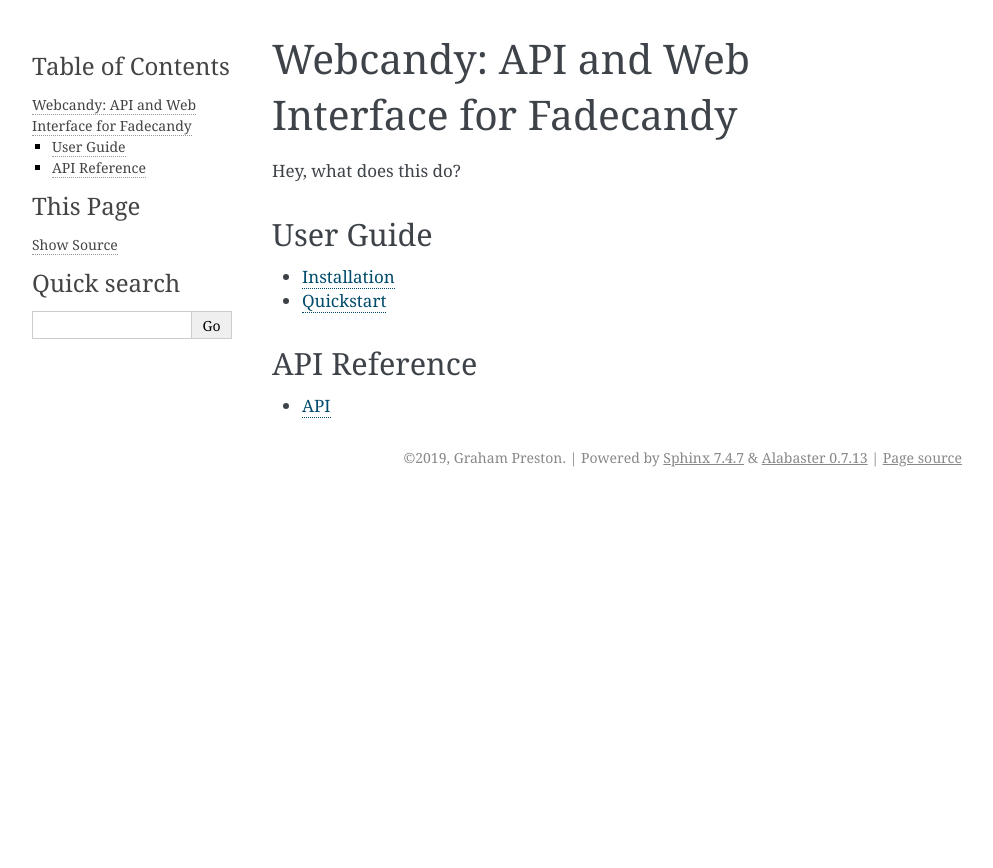
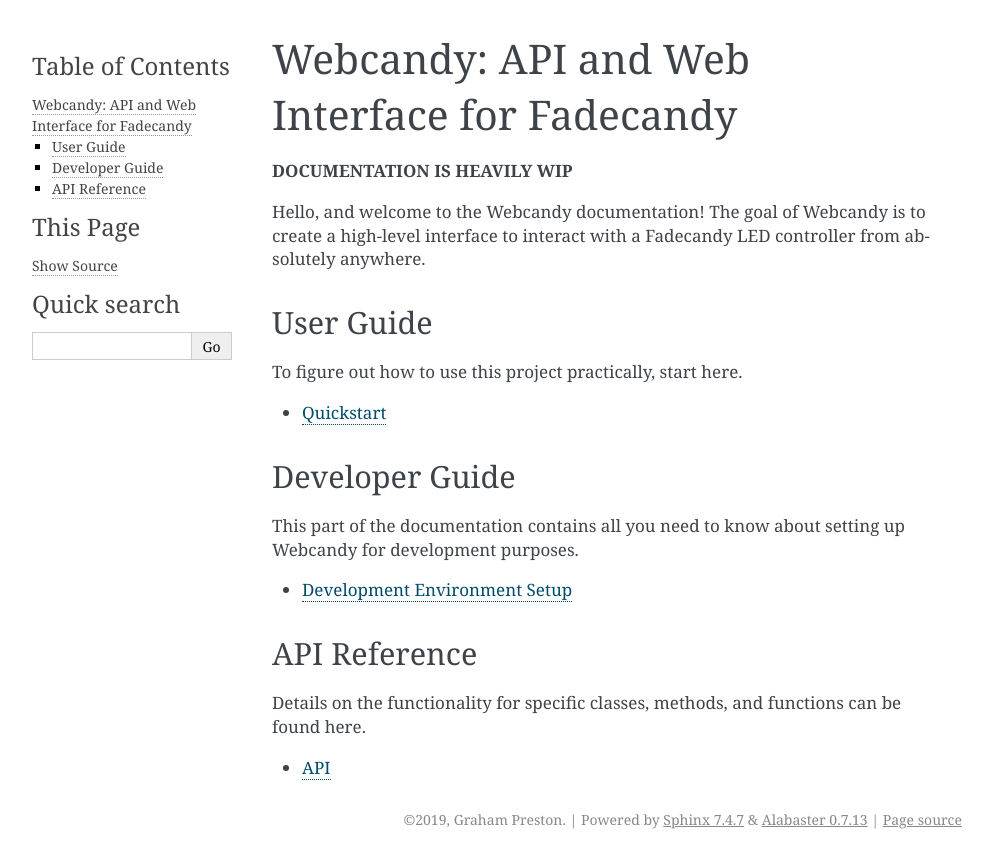
Before and after one commit to gcpreston/webcandy, a Sphinx documentation site: the page built from docs/index.rst, in a window 1280 px wide. Shown: the top 868 px of the page, without its empty margins (148-1141 px from the left). Built offline with Sphinx 7.4.7, drawn with Linux system fonts in a browser that asks for light colours.

Commit message:
Minor doc update

```diff
--- /dev/null
+++ b/docs/dev/setup.rst
@@ -0,0 +1,2 @@
+Development Environment Setup
+=============================
--- a/docs/index.rst
+++ b/docs/index.rst
@@ -1,20 +1,35 @@
 *********************************************
 Webcandy: API and Web Interface for Fadecandy
 *********************************************
+**DOCUMENTATION IS HEAVILY WIP**
 
-Hey, what does this do?
+Hello, and welcome to the Webcandy documentation! The goal of Webcandy is to
+create a high-level interface to interact with a Fadecandy LED controller from
+absolutely anywhere.
 
 User Guide
 ----------
+To figure out how to use this project practically, start here.
 
 .. toctree::
    :maxdepth: 2
 
-   user/install
    user/quickstart
+
+Developer Guide
+---------------
+This part of the documentation contains all you need to know about setting up
+Webcandy for development purposes.
+
+.. toctree::
+    :maxdepth: 2
+
+    dev/setup
 
 API Reference
 -------------
+Details on the functionality for specific classes, methods, and functions can be
+found here.
 
 .. toctree::
    :maxdepth: 2
```
